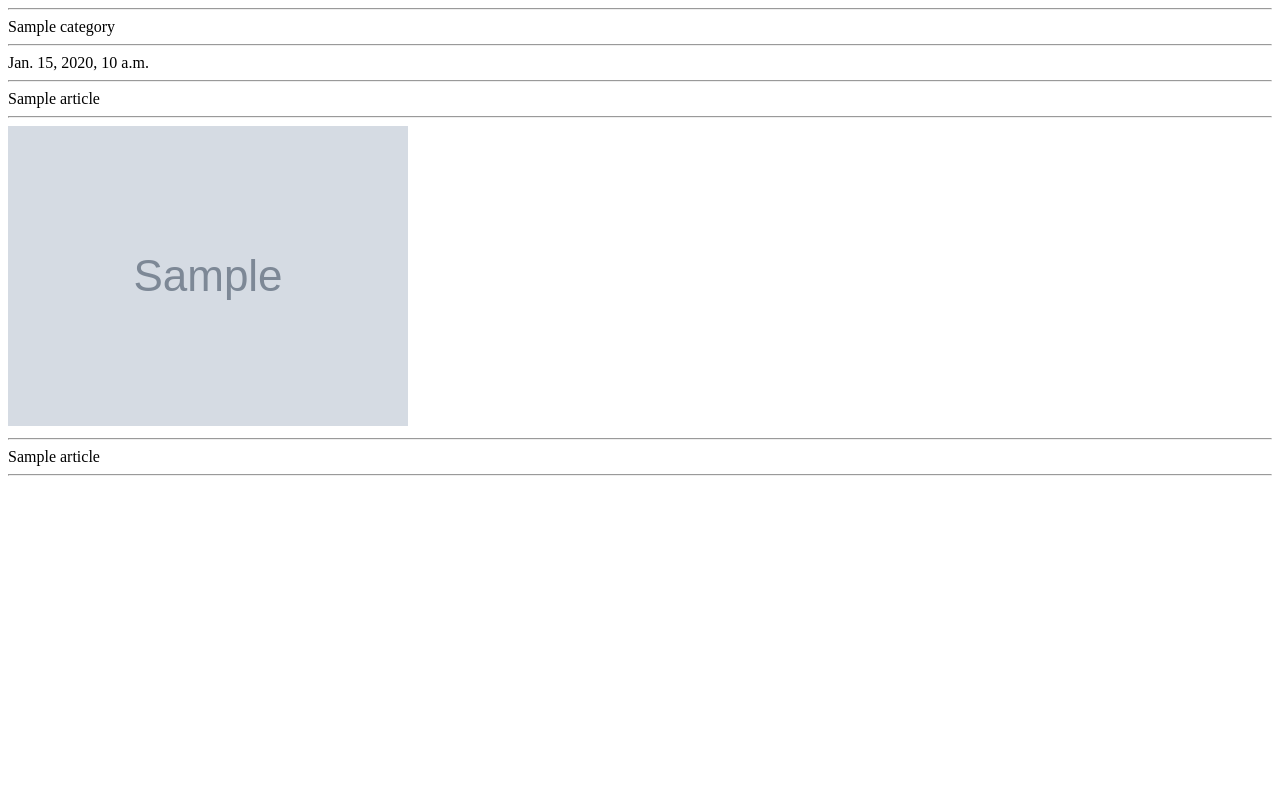
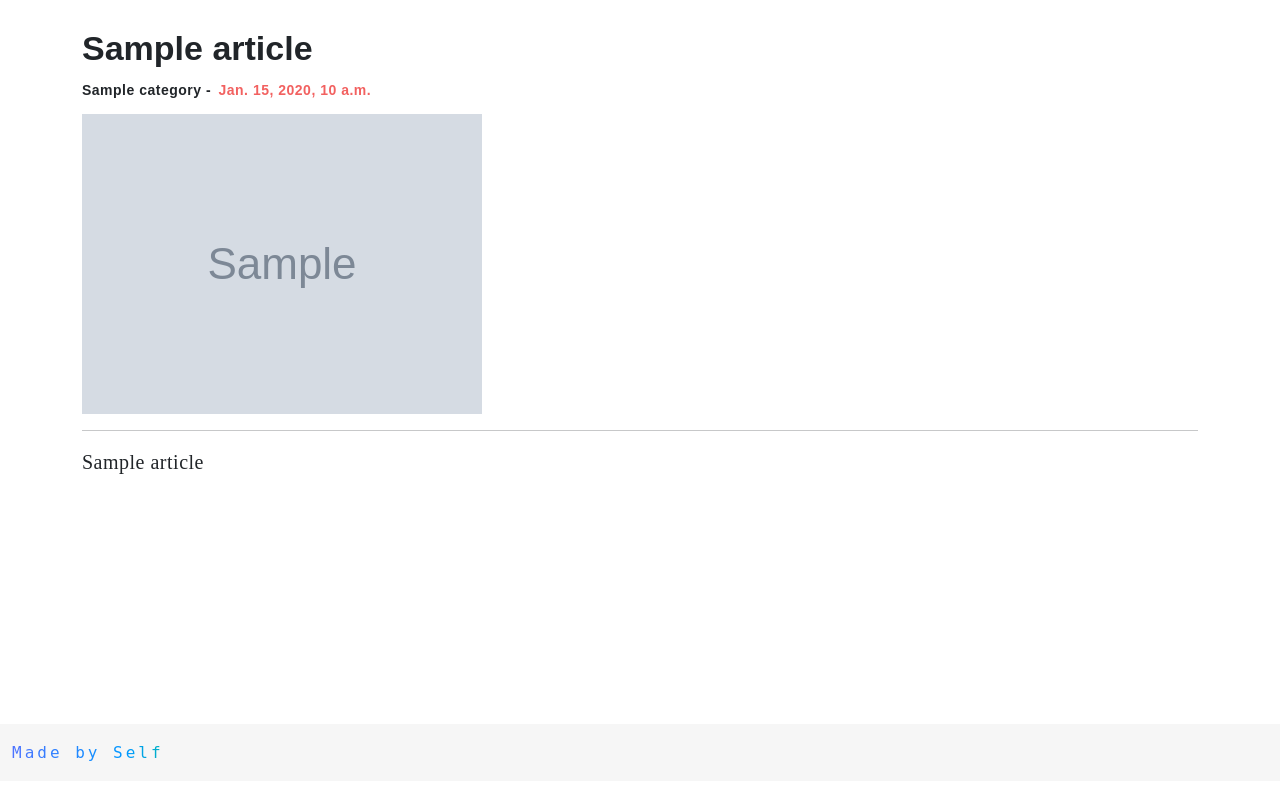
Before and after one commit to self51/News-parser, a Django app: template news_parser/templates/core/article.html in a window 1280 px wide. Run offline with Django 3.2, Linux system fonts and the light colour scheme; the template is opened without the code that fills it: most values are stand-ins (such as "Sample title", 1, 10 or a date in 2020); grey boxes marked "Sample" are stand-in pictures.

Commit message:
Updated article.html template

```diff
--- a/news_parser/static/style.css
+++ b/news_parser/static/style.css
@@ -99,3 +99,44 @@ rainbow_animation {
     text-align: center;
     text-transform: lowercase;
 }
+
+.header {
+    margin-top: 30px;
+}
+
+.title {
+    font-family: 'pt serif',sans-serif;
+    font-size: 34px;
+    line-height: 36px;
+    font-weight: 700;
+    margin: 0 0 17px;
+}
+
+.category {
+    float: none;
+    font-size: 14px;
+    font-family: pt sans,sans-serif;
+    line-height: 15px;
+    font-weight: 700;
+    letter-spacing: 0.5px;
+}
+
+.date-time {
+    color: #f26160;
+    font-size: 14px;
+    font-family: pt sans,sans-serif;
+    line-height: 15px;
+    margin-left: 3px;
+}
+
+.img {
+    width: 80%;
+    height: auto;
+}
+
+.text {
+    font-family: Serif;
+    font-size: 20px;
+    letter-spacing: 0.5px;
+    text-align: justify
+}
--- a/news_parser/templates/core/article.html
+++ b/news_parser/templates/core/article.html
@@ -1,24 +1,36 @@
+{% load static %}
+
 <!DOCTYPE html>
 <html lang="en">
 <head>
+    <link rel="stylesheet" type="text/css" href="{% static 'style.css' %}">
+    <link href="https://cdn.jsdelivr.net/npm/bootstrap@5.1.3/dist/css/bootstrap.min.css" rel="stylesheet">
     <meta charset="UTF-8">
     <title>{{ article.title }}</title>
 </head>
 <body>
 
+<div class="container content">
+    <div class="header">
+        <h1 class="title">{{ article.title }}</h1>
+        <p class="category">{{ article.category }}  - <time class="date-time">{{ article.time }}</time></p>
+    </div>
+
+    {% if article.img != None %}
+        <div class="img">
+            <img src="{{ article.img }}" alt="">
+        </div>
+    {% endif %}
+
     <hr>
-    {{ article.category }}
-    <hr>
-    {{ article.time }}
-    <hr>
-    {{ article.title }}
-    {% if article.img != None %}
-        <hr>
-        <img src="{{ article.img }}" alt="">
-        <hr>
-    {% endif %}
-    {{ article.article }}
-    <hr>
+    <p class="text">{{ article.article }}</p>
+</div>
+
+<footer class="footer mt-auto py-3">
+    <div class="container-text">
+        <span class="rainbow rainbow_text_animated">Made by Self</span>
+    </div>
+</footer>
 
 </body>
 </html>
```
